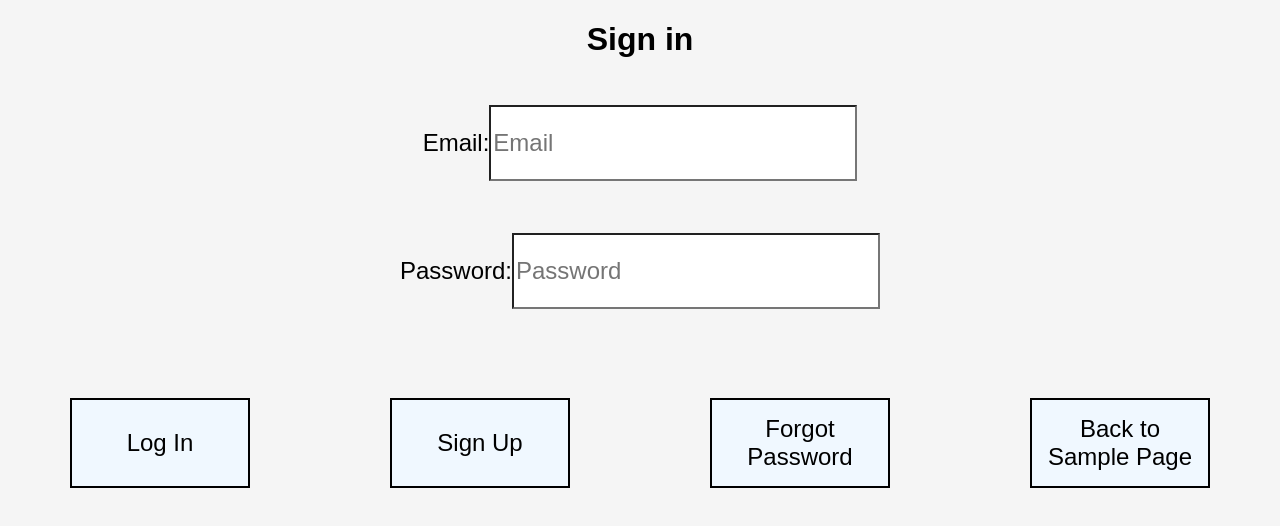
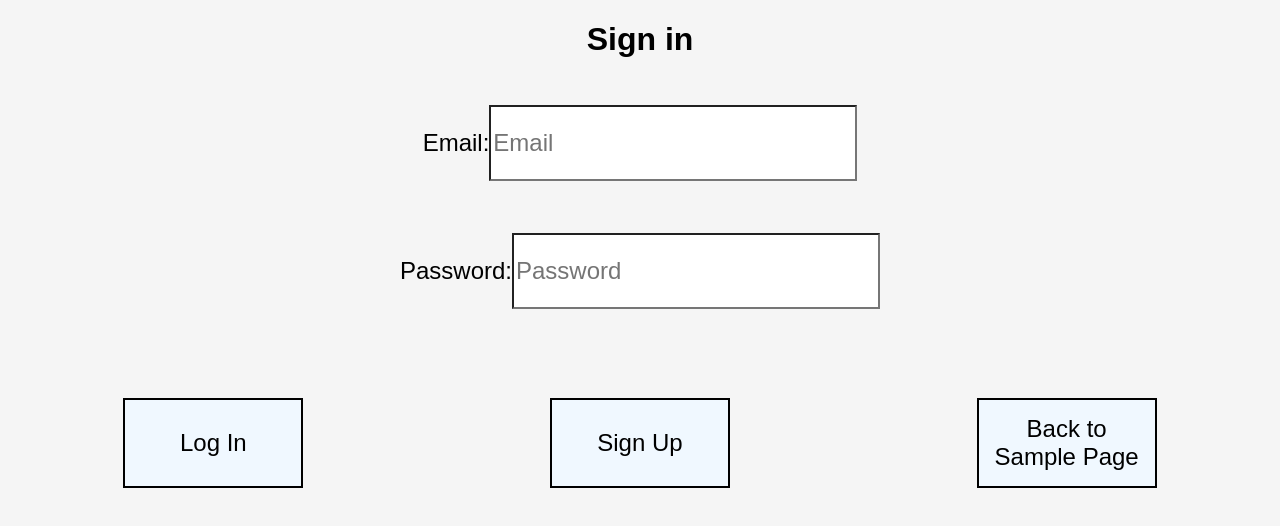
Before and after one commit to BradyPitts/sign_config, a React (Create React App) app: page /#/Signin in a window 1280 px wide. Shown: the top 526 px of the page. Built offline with nearby package versions, Linux system fonts and the light colour scheme; what redux-promise-middleware would draw is missing.

Commit message:
commented out forgot password nodemailer not implimented

```diff
--- a/src/Components/Signin/Signin.js
+++ b/src/Components/Signin/Signin.js
@@ -62,7 +62,7 @@ export default function Signin(){
 
         <button onClick={() => dispatch(signUp(email, password))}>Sign Up</button>
 
-        <button onClick={() => dispatch(sendNewPassword(email, makePassword(8)))}>Forgot Password</button>
+        {/* <button onClick={() => dispatch(sendNewPass */}
 
         <Link to='/' className='links' ><button>Back to Sample Page</button></Link>
       </div>
```
